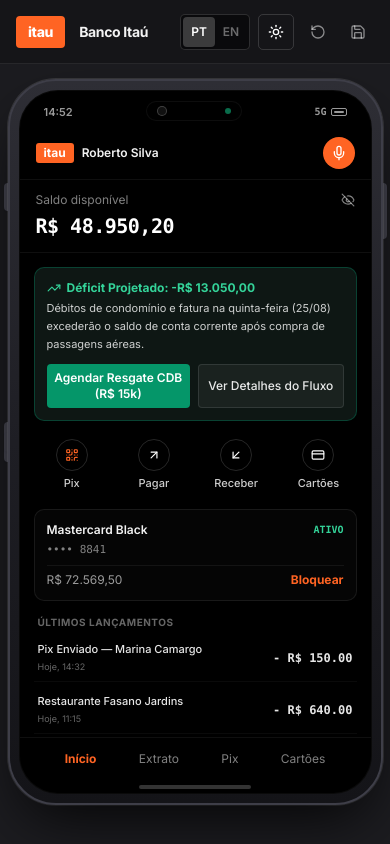
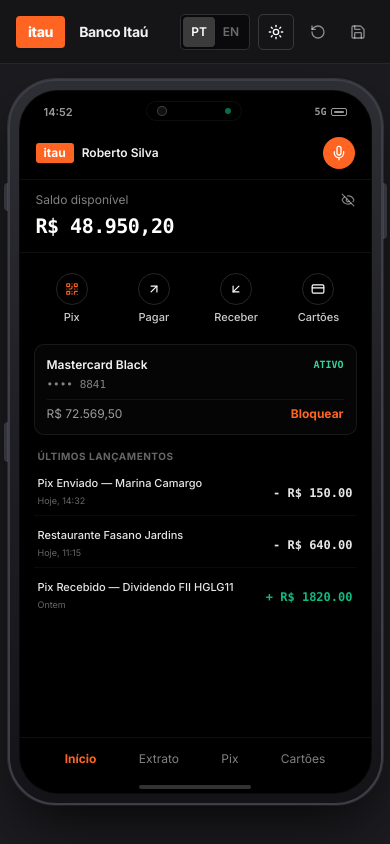
Before and after one commit to acombs121/itau-mobile-banking, a React (Vite) app in the folder frontend/: page / in a window 390 px wide. Built offline with nearby package versions, Linux system fonts and the light colour scheme.

Commit message:
Remove alert banner box to present a pure native mobile banking dashboard

```diff
--- a/frontend/src/components/PhoneContainer.tsx
+++ b/frontend/src/components/PhoneContainer.tsx
@@ -1,5 +1,5 @@
 import React, { useState, useEffect } from 'react';
-import { Eye, EyeOff, QrCode, ArrowUpRight, ArrowDownLeft, CreditCard, Mic, MicOff, Plane, Sparkles, TrendingUp, ShieldCheck } from 'lucide-react';
+import { Eye, EyeOff, QrCode, ArrowUpRight, ArrowDownLeft, CreditCard, Mic, MicOff } from 'lucide-react';
 import { BankingProfile } from '../types/banking';
 import { IOSNotification, ScenarioId } from '../types/itau_concierge';
 import { Language, translations } from '../i18n/translations';
@@ -27,13 +27,13 @@ export const PhoneContainer: React.FC<PhoneContainerProps> = ({
   notifications,
   currentLang,
   theme,
-  activeScenario,
+  activeScenario: _activeScenario,
   isVoiceCallActive,
   onToggleVoiceCall,
   onActionClick,
   isTravelModeActive = false,
-  isCdbSweepScheduled = false,
-  isOpenFinanceRefiDone = false,
+  isCdbSweepScheduled: _isCdbSweepScheduled = false,
+  isOpenFinanceRefiDone: _isOpenFinanceRefiDone = false,
   onUserQuery,
   onTurnComplete
 }) => {
@@ -42,7 +42,6 @@ export const PhoneContainer: React.FC<PhoneContainerProps> = ({
 
   const t = translations[currentLang];
   const isDark = theme === 'dark';
-  const activeScenarioDef = t.scenarios.find(s => s.id === activeScenario) || t.scenarios[0];
   const localizedTransactions = t.phone.transactions || profile.recent_transactions;
 
   // Connect directly to Gemini Multimodal Live WebSocket
@@ -79,12 +78,6 @@ export const PhoneContainer: React.FC<PhoneContainerProps> = ({
     }
     // eslint-disable-next-line react-hooks/exhaustive-deps
   }, [isVoiceCallActive]);
-
-  // Determine if current scenario alert has been resolved
-  const isAlertResolved =
-    (activeScenario === 'cash_flow' && isCdbSweepScheduled) ||
-    (activeScenario === 'travel_shield' && isTravelModeActive) ||
-    (activeScenario === 'open_finance' && isOpenFinanceRefiDone);
 
   return (
     <div className="relative flex flex-col items-center justify-center select-none py-2">
@@ -227,80 +220,6 @@ export const PhoneContainer: React.FC<PhoneContainerProps> = ({
           {/* Scrollable Banking App Feed */}
           <div className={`flex-1 p-3.5 overflow-y-auto min-h-0 space-y-3 custom-scrollbar ${isDark ? 'bg-transparent' : 'bg-slate-50/50'}`}>
 
-            {/* Contextual Scenario Proactive Alert Banner */}
-            {!isAlertResolved && (
-              <div className={`rounded-[10px] p-3 border transition-all ${
-                activeScenario === 'account_info'
-                  ? (isDark ? 'bg-[#0E131E] border-blue-800/60' : 'bg-blue-50 border-blue-300')
-                  : activeScenario === 'cash_flow'
-                  ? (isDark ? 'bg-[#0E1714] border-emerald-800/60' : 'bg-emerald-50 border-emerald-300')
-                  : activeScenario === 'travel_shield'
-                  ? (isDark ? 'bg-[#18140B] border-amber-800/60' : 'bg-amber-50 border-amber-300')
-                  : (isDark ? 'bg-[#0A111E] border-indigo-800/60' : 'bg-indigo-50 border-indigo-300')
-              }`}>
-                <div className="flex items-center gap-1.5 font-bold text-xs mb-1">
-                  {activeScenario === 'account_info' && <ShieldCheck className="w-3.5 h-3.5 text-blue-400 flex-shrink-0" />}
-                  {activeScenario === 'cash_flow' && <TrendingUp className="w-3.5 h-3.5 text-emerald-400 flex-shrink-0" />}
-                  {activeScenario === 'travel_shield' && <Plane className="w-3.5 h-3.5 text-amber-400 flex-shrink-0" />}
-                  {activeScenario === 'open_finance' && <Sparkles className="w-3.5 h-3.5 text-indigo-400 flex-shrink-0" />}
-
-                  <span className={
-                    activeScenario === 'account_info' ? 'text-blue-400' :
-                    activeScenario === 'cash_flow' ? 'text-emerald-400' :
-                    activeScenario === 'travel_shield' ? 'text-amber-400' : 'text-indigo-400'
-                  }>
-                    {activeScenarioDef.alert.title}
-                  </span>
-                </div>
-
-                <p className={`text-[11px] leading-relaxed mb-2.5 ${isDark ? 'text-white/80' : 'text-slate-700'}`}>
-                  {activeScenarioDef.alert.description}
-                </p>
-
-                <div className="flex gap-2">
-                  <button
-                    onClick={() => onActionClick(activeScenarioDef.alert.primaryActionType)}
-                    className={`flex-1 text-white text-xs font-semibold py-1.5 rounded-[4px] text-center transition-colors shadow-sm ${
-                      activeScenario === 'account_info'
-                        ? 'bg-blue-600 hover:bg-blue-700'
-                        : activeScenario === 'cash_flow'
-                        ? 'bg-emerald-600 hover:bg-emerald-700'
-                        : activeScenario === 'travel_shield'
-                        ? 'bg-amber-600 hover:bg-amber-700'
-                        : 'bg-indigo-600 hover:bg-indigo-700'
-                    }`}
-                  >
-                    {activeScenarioDef.alert.primaryActionLabel}
-                  </button>
-
-                  <button
-                    onClick={() => onActionClick(activeScenarioDef.alert.secondaryActionType)}
-                    className={`flex-1 text-xs font-medium py-1.5 rounded-[4px] text-center border transition-colors ${
-                      isDark
-                        ? 'bg-white/5 hover:bg-white/10 text-white/90 border-white/10'
-                        : 'bg-white hover:bg-slate-100 text-slate-700 border-slate-300'
-                    }`}
-                  >
-                    {activeScenarioDef.alert.secondaryActionLabel}
-                  </button>
-                </div>
-              </div>
-            )}
-
-            {/* If Alert Resolved Message */}
-            {isAlertResolved && (
-              <div className={`rounded-[8px] p-2.5 border text-[11px] flex items-center gap-2 ${
-                isDark ? 'bg-emerald-950/30 border-emerald-800/40 text-emerald-300' : 'bg-emerald-50 border-emerald-200 text-emerald-800'
-              }`}>
-                <Sparkles className="w-3.5 h-3.5 text-emerald-400 flex-shrink-0" />
-                <span>
-                  {activeScenario === 'cash_flow' && (currentLang === 'en' ? "CDB Sweep scheduled for Thursday (Zero Overdraft)." : "Resgate de CDB agendado para quinta-feira (Zero LIS).")}
-                  {activeScenario === 'travel_shield' && (currentLang === 'en' ? "Travel Shield active for Portugal & Spain." : "Aviso de Viagem ativo para Portugal e Espanha.")}
-                  {activeScenario === 'open_finance' && (currentLang === 'en' ? "Debt Portability CCB executed — R$ 14,280 saved." : "Portabilidade CCB executada — R$ 14.280 economizados.")}
-                </span>
-              </div>
-            )}
-
             {/* Quick Actions 4-Grid */}
             <div className={`grid grid-cols-4 gap-1.5 text-center text-[11px] font-medium ${isDark ? 'text-white/80' : 'text-slate-700'}`}>
               <div className={`flex flex-col items-center gap-1 py-1.5 rounded-[8px] transition-colors cursor-pointer ${isDark ? 'hover:bg-white/[0.05]' : 'hover:bg-white shadow-sm'}`}>
```
